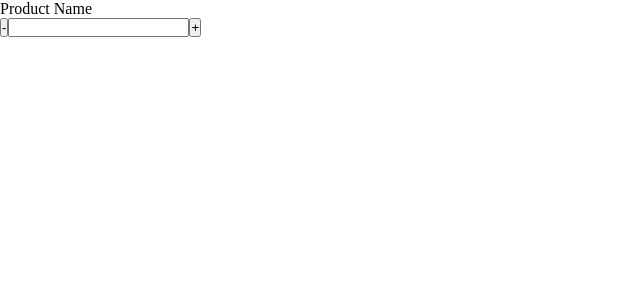
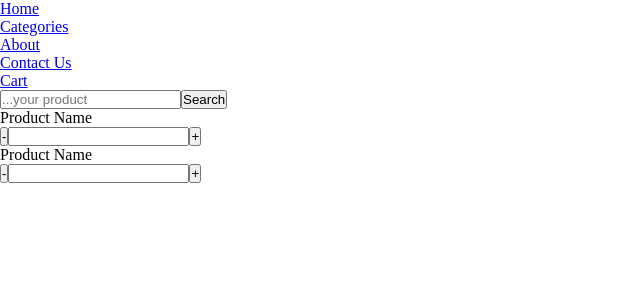
Before and after one commit to AlexandruIoan20/AlexandruIoan20.github.io, a React (Create React App) app in the folder shop/: page /cart in a window 1280 px wide. Shown: the top 300 px of the page, without its empty margins (0-640 px from the left). Built offline with nearby package versions, Linux system fonts and the light colour scheme.

Commit message:
First Page Routing

```diff
--- a/shop/src/App.jsx
+++ b/shop/src/App.jsx
@@ -1,11 +1,29 @@
 import React from "react";
-import CartElement from "./components/CartElement";
+import Home from "./pages/Home";
+import Categories from "./pages/Categories"
+import About from "./pages/About";
+import Contact from "./pages/Contact";
+import NavBar from "./components/NavBar";
+import ItemList from "./components/ItemList";
+import Cart from "./components/Cart";
+import NotFound from "./components/NotFound";
 import './styling/main.css';
+import { Routes, Route } from "react-router-dom";
+
 
 const App = () => {
   return (
     <section className="app-container">
-      <CartElement />
+      <NavBar />
+      <Routes>
+        <Route path="/" element = { <Home/>} />
+        <Route path="/categories" element = {<Categories />} />
+        <Route path ='/categories/:id' element = { <ItemList />} />
+        <Route path="/contact" element = { <Contact />} />
+        <Route path="/about" element = { <About />} />
+        <Route path="/cart" element = { <Cart />}/>
+        <Route path="/*" element = { <NotFound />} />
+      </Routes>
     </section>
   )
 };
--- a/shop/src/components/Cart.jsx
+++ b/shop/src/components/Cart.jsx
@@ -15,7 +15,7 @@ const Cart = () => {
     return (
         <section className="cart">
             {elements.map(element => {
-                return <CartElement/>
+                return <CartElement />
             })}
         </section>
     )
--- /dev/null
+++ b/shop/src/components/CategoryList.jsx
@@ -0,0 +1,34 @@
+import React from "react";
+import Category from "./Category";
+import ItemList from "./ItemList";
+import { NavLink, Routes, Route } from "react-router-dom";
+
+const CategoryList = () => {
+    const categories = [
+        {
+            name: "Sports",
+            id: "sports"
+        },
+        {
+            name: "Clothes",
+            id: "clothes"
+        },
+        {
+            name: "TEC",
+            id: "tec"
+        }
+    ]
+    return(
+        <section className="category-list">
+            {categories.map(category => {
+                return (
+                    <article key = { category.id }>
+                        <NavLink key = { categories.id } to = {`/categories/${category.name}`}> <Category /> </NavLink>
+                    </article>
+                )
+            })}
+        </section>
+    )
+};
+
+export default CategoryList;
--- a/shop/src/components/ItemList.jsx
+++ b/shop/src/components/ItemList.jsx
@@ -1,19 +1,25 @@
 import React from "react";
 import ItemListElement from "./ItemListElement";
+import { NavLink } from 'react-router-dom'
 
 const ItemList = () => {
     const items = [
         {
             name: "Object",
-            key: 1,
+            key: 1123,
         }
     ];
     return (
         <section className="item-list">
             <p className="item-list-title">We found {`${items.length}`} items.</p>
-            {items.map(item => {
-                return <ItemListElement key = {item.id}/>
-            })}
+{/*             {items.map(item => {
+                return (
+                    <article key = {item.id}>
+                        <NavLink to = "/clo"></NavLink>
+                    </article>
+                )
+            })} */}
+            <h1>In Test ItemListElement </h1>
         </section>
     )
 };
--- a/shop/src/components/NavBar.jsx
+++ b/shop/src/components/NavBar.jsx
@@ -5,10 +5,25 @@ import  { NavLink }from "react-router-dom";
 const NavBar = () => {
     return (
         <section className="navbar">
-            <article className="navbar-buttons">
-                <button>Home</button>
-                <button>Cart</button>
-            </article>
+            <nav className="navbar-buttons">
+                <ul>
+                    <li>
+                        <NavLink to = "/">Home</NavLink>
+                    </li>
+                    <li>
+                        <NavLink to = "/categories"> Categories </NavLink>
+                    </li>
+                    <li>
+                        <NavLink to = '/about'> About </NavLink>
+                    </li>
+                    <li>
+                        <NavLink to = '/contact'> Contact Us </NavLink>
+                    </li>
+                    <li>
+                        <NavLink to = '/cart'> Cart </NavLink>
+                    </li>
+                </ul>
+            </nav>
         <SearchBar />
         </section>
     )
--- /dev/null
+++ b/shop/src/pages/About.jsx
@@ -0,0 +1,11 @@
+import React from "react";
+
+const About = () => {
+    return (
+        <section className="page">
+            <h1>About Page</h1>
+        </section>
+    )
+};
+
+export default About;
--- /dev/null
+++ b/shop/src/pages/Categories.jsx
@@ -0,0 +1,13 @@
+import React from "react";
+import CategoryList from "../components/CategoryList";
+
+const Categories = () => {
+    return (
+        <section className="page">
+            <h1> Choose your products section here </h1>
+            <CategoryList />
+        </section>
+    )
+};
+
+export default Categories;
--- /dev/null
+++ b/shop/src/pages/Contact.jsx
@@ -0,0 +1,11 @@
+import React from "react";
+
+const Contact = () => {
+    return (
+        <section className="page">
+            <h1>Contact Page</h1>
+        </section>
+    )
+};
+
+export default Contact;
--- /dev/null
+++ b/shop/src/pages/Home.jsx
@@ -0,0 +1,12 @@
+import React from "react";
+
+const Home = () => {
+    return(
+        <section className="page">
+            <h1>Home Page</h1>
+            <button className="start-button">Shop Now</button>
+        </section>
+    )
+};
+
+export default Home;
```
Also changed, not shown: shop/src/components/CategotyList.jsx (deleted, +0 -28 lines), 1 other file (tests, documents, lock files or other folders).
